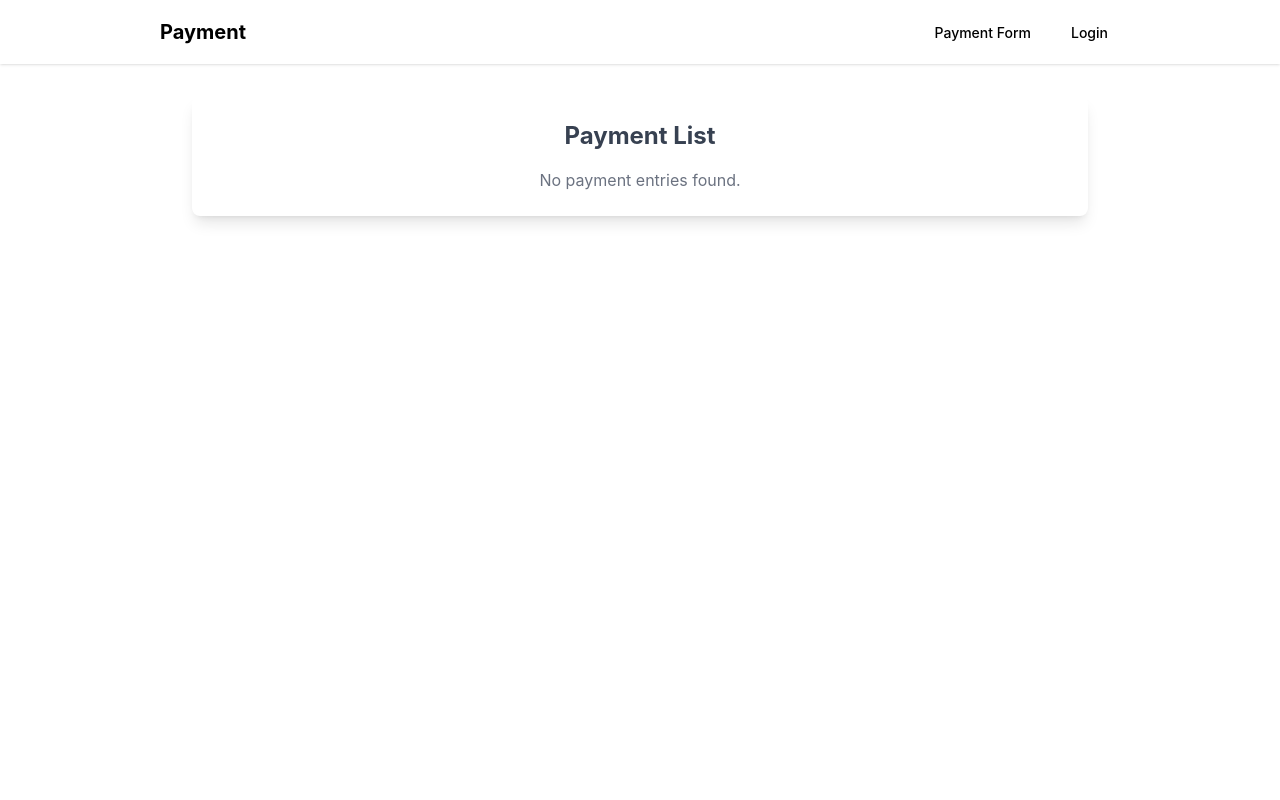
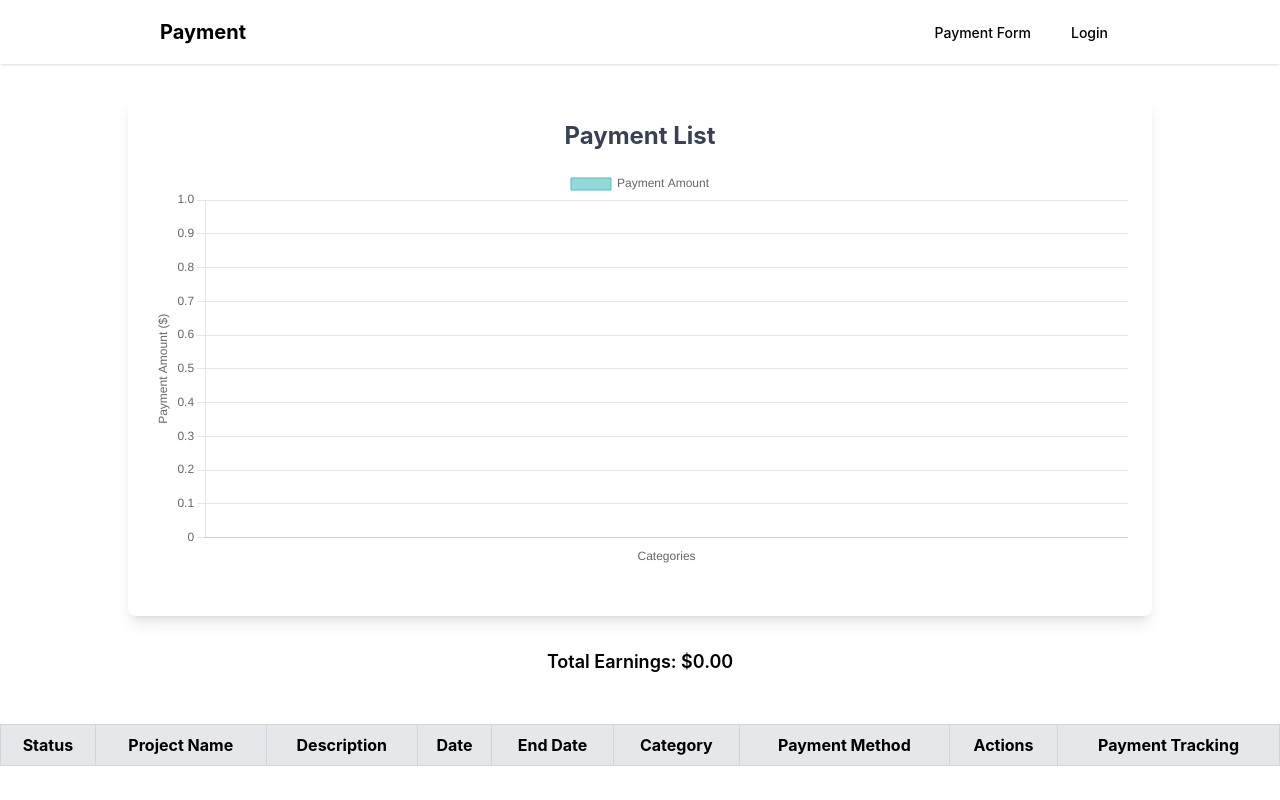
Before and after one commit to Dhameliyachintan/Freelancer_Managemet_Project, a React (Create React App) app: page /paymentList in a window 1280 px wide. Built offline with nearby package versions, Linux system fonts and the light colour scheme.

Commit message:
task management project

```diff
--- a/src/component/EditPaymentForm.js
+++ b/src/component/EditPaymentForm.js
@@ -7,9 +7,11 @@ export default function EditPaymentForm() {
   const [payment, setPayment] = useState(null);
   const [projectName, setProjectName] = useState("");
   const [date, setDate] = useState("");
+  const [endDate, setEndDate] = useState("");
   const [category, setCategory] = useState("");
   const [amount, setAmount] = useState("");
   const [paymentMethod, setPaymentMethod] = useState("");
+  const [description, setDescription] = useState("");
 
   useEffect(() => {
     const storedPayments = JSON.parse(localStorage.getItem("payments")) || [];
@@ -18,9 +20,11 @@ export default function EditPaymentForm() {
       setPayment(currentPayment);
       setProjectName(currentPayment.projectName);
       setDate(currentPayment.date);
+      setEndDate(currentPayment.endDate);
       setCategory(currentPayment.category);
       setAmount(currentPayment.amount);
       setPaymentMethod(currentPayment.paymentMethod);
+      setDescription(currentPayment.description);
     }
   }, [index]);
 
@@ -30,9 +34,11 @@ export default function EditPaymentForm() {
       ...payment,
       projectName,
       date,
+      endDate,
       category,
       amount: parseFloat(amount),
       paymentMethod,
+      description,
     };
 
     const storedPayments = JSON.parse(localStorage.getItem("payments")) || [];
@@ -69,12 +75,24 @@ export default function EditPaymentForm() {
         </div>
         <div className="mb-4">
           <label className="block text-sm font-medium text-gray-700">
-            Date:
+            Start Date:
           </label>
           <input
             type="date"
             value={date}
             onChange={(e) => setDate(e.target.value)}
+            className="mt-1 block w-full p-2 border border-gray-300 rounded-md"
+            required
+          />
+        </div>
+        <div className="mb-4">
+          <label className="block text-sm font-medium text-gray-700">
+            End Date:
+          </label>
+          <input
+            type="date"
+            value={endDate}
+            onChange={(e) => setEndDate(e.target.value)}
             className="mt-1 block w-full p-2 border border-gray-300 rounded-md"
             required
           />
@@ -89,12 +107,11 @@ export default function EditPaymentForm() {
             className="mt-1 block w-full p-2 border border-gray-300 rounded-md"
             required
           >
-            <option value="">Select a category</option>
-            <option value="Food">Food</option>
-            <option value="Bills">Bills</option>
-            <option value="Housing">Housing</option>
-            <option value="Leisure">Leisure</option>
-            <option value="Transport">Transport</option>
+            <option value="">Select a project category</option>
+            <option value="Development">Development</option>
+            <option value="Marketing">Marketing</option>
+            <option value="Design">Design</option>
+            <option value="Research">Research</option>
           </select>
         </div>
         <div className="mb-4">
@@ -127,6 +144,18 @@ export default function EditPaymentForm() {
             <option value="Bank Transfer">Bank Transfer</option>
           </select>
         </div>
+        <div className="mb-4">
+          <label className="block text-sm font-medium text-gray-700">
+            Description:
+          </label>
+          <textarea
+            value={description}
+            onChange={(e) => setDescription(e.target.value)}
+            className="mt-1 block w-full p-2 border border-gray-300 rounded-md"
+            rows="3"
+            placeholder="Add a description..."
+          />
+        </div>
         <button
           type="submit"
           className="bg-blue-500 text-white px-4 py-2 rounded hover:bg-blue-700"
--- a/src/component/PaymentForm.js
+++ b/src/component/PaymentForm.js
@@ -5,6 +5,7 @@ export default function PaymentForm() {
   const navigate = useNavigate();
   const [amount, setAmount] = useState("");
   const [date, setDate] = useState("");
+  const [endDate, setEndDate] = useState("");
   const [paymentMethod, setPaymentMethod] = useState("");
   const [projectName, setProjectName] = useState("");
   const [category, setCategory] = useState("");
@@ -20,7 +21,9 @@ export default function PaymentForm() {
       !date ||
       !paymentMethod ||
       !projectName ||
-      !category
+      !category ||
+      !description ||
+      !endDate
     ) {
       return;
     }
@@ -32,6 +35,7 @@ export default function PaymentForm() {
       projectName,
       category,
       description,
+      endDate,
     };
 
     const existingPayments = JSON.parse(localStorage.getItem("payments")) || [];
@@ -104,6 +108,19 @@ export default function PaymentForm() {
 
         <div className="mb-4">
           <label className="block text-sm font-medium text-gray-700">
+            End Date:
+          </label>
+          <input
+            type="date"
+            value={endDate}
+            onChange={(e) => setEndDate(e.target.value)}
+            className="mt-1 block w-full p-2 border border-gray-300 rounded-md focus:outline-none focus:ring-2 focus:ring-blue-500"
+            required
+          />
+        </div>
+
+        <div className="mb-4">
+          <label className="block text-sm font-medium text-gray-700">
             Category:
           </label>
           <select
@@ -112,12 +129,11 @@ export default function PaymentForm() {
             className="mt-1 block w-full p-2 border border-gray-300 rounded-md focus:outline-none focus:ring-2 focus:ring-blue-500"
             required
           >
-            <option value="">Select a category</option>
-            <option value="Food">Food</option>
-            <option value="Bills">Bills</option>
-            <option value="Housing">Housing</option>
-            <option value="Leisure">Leisure</option>
-            <option value="Transport">Transport</option>
+            <option value="">Select a project category</option>
+            <option value="Development">Development</option>
+            <option value="Marketing">Marketing</option>
+            <option value="Design">Design</option>
+            <option value="Research">Research</option>
           </select>
         </div>
 
--- a/src/component/PaymentList.js
+++ b/src/component/PaymentList.js
@@ -76,29 +76,56 @@ export default function PaymentList() {
   };
 
   return (
-    <div className="max-w-4xl mx-auto my-8 p-6 bg-white rounded-lg shadow-lg">
-      <h1 className="text-2xl font-bold mb-4 text-gray-700">Payment List</h1>
-
-      {payments.length > 0 ? (
-        <>
+    <>
+      <div>
+        <div className="max-w-5xl mx-auto my-8 p-6 bg-white rounded-lg shadow-lg">
+          <h1 className="text-2xl font-bold mb-4 text-gray-700">
+            Payment List
+          </h1>
+          <>
+            <div className="mb-6">
+              <Bar
+                data={chartData}
+                options={{
+                  responsive: true,
+                  maintainAspectRatio: false,
+                  scales: {
+                    x: {
+                      title: {
+                        display: true,
+                        text: "Categories",
+                      },
+                    },
+                    y: {
+                      title: {
+                        display: true,
+                        text: "Payment Amount ($)",
+                      },
+                      beginAtZero: true,
+                    },
+                  },
+                }}
+                style={{ height: "400px", width: "100%" }}
+              />
+            </div>
+          </>
+        </div>
+        <div className="flex flex-col gap-10">
           <h2 className="text-lg font-semibold mb-2">
             Total Earnings: ${totalEarnings.toFixed(2)}
           </h2>
-
-          <div className="mb-6">
-            <Bar data={chartData} />
-          </div>
-
           <table className="min-w-full border-collapse border border-gray-200">
             <thead className="bg-gray-200">
               <tr>
-                <th className="border border-gray-300 p-2 text-left">Status</th>
-                <th className="border border-gray-300 p-2 text-left">Project Name</th>
-                <th className="border border-gray-300 p-2 text-left">Date</th>
-                <th className="border border-gray-300 p-2 text-left">Category</th>
-                <th className="border border-gray-300 p-2 text-left">Payment Method</th>
-                <th className="border border-gray-300 p-2 text-left">Actions</th>
-                <th className="border border-gray-300 p-2 text-left">Payment Tracking</th>
+                <th className="border border-gray-300 p-2">Status</th>
+                <th className="border border-gray-300 p-2">Project Name</th>
+                <th className="border border-gray-300 p-2">Description</th>
+                <th className="border border-gray-300 p-2">Date</th>
+                <th className="border border-gray-300 p-2">End Date</th>{" "}
+                <th className="border border-gray-300 p-2">Category</th>
+                <th className="border border-gray-300 p-2">Payment Method</th>
+                <th className="border border-gray-300 p-2">Actions</th>
+                <th className="border border-gray-300 p-2">Payment Tracking</th>
               </tr>
             </thead>
             <tbody>
@@ -116,10 +143,24 @@ export default function PaymentList() {
                       {payment.completed ? "Active" : "Inactive"}
                     </button>
                   </td>
-                  <td className="border border-gray-300 p-2">{payment.projectName}</td>
-                  <td className="border border-gray-300 p-2">{new Date(payment.date).toLocaleDateString()}</td>
-                  <td className="border border-gray-300 p-2">{payment.category}</td>
-                  <td className="border border-gray-300 p-2">{payment.paymentMethod}</td>
+                  <td className="border border-gray-300 p-2">
+                    {payment.projectName}
+                  </td>
+                  <td className="border border-gray-300 p-2">
+                    {payment.description}
+                  </td>
+                  <td className="border border-gray-300 p-2">
+                    {new Date(payment.date).toLocaleDateString()}
+                  </td>
+                  <td className="border border-gray-300 p-2">
+                    {new Date(payment.endDate).toLocaleDateString()}
+                  </td>{" "}
+                  <td className="border border-gray-300 p-2">
+                    {payment.category}
+                  </td>
+                  <td className="border border-gray-300 p-2">
+                    {payment.paymentMethod}
+                  </td>
                   <td className="border border-gray-300 p-2">
                     <button
                       onClick={() => handleEdit(index)}
@@ -146,10 +187,8 @@ export default function PaymentList() {
               ))}
             </tbody>
           </table>
-        </>
-      ) : (
-        <p className="text-gray-500">No payment entries found.</p>
-      )}
-    </div>
+        </div>
+      </div>
+    </>
   );
 }
--- a/src/component/PaymentTracking.js
+++ b/src/component/PaymentTracking.js
@@ -9,6 +9,14 @@ export default function PaymentTracking() {
       setPayment(storedPayment);
     }
   }, []);
+
+  const togglePaymentStatus = () => {
+    if (payment) {
+      const updatedPayment = { ...payment, completed: !payment.completed };
+      localStorage.setItem("selectedPayment", JSON.stringify(updatedPayment));
+      setPayment(updatedPayment);
+    }
+  };
 
   if (!payment) {
     return <p>No payment data available.</p>;
@@ -40,10 +48,19 @@ export default function PaymentTracking() {
           </tr>
           <tr className="hover:bg-gray-100">
             <td className="border border-gray-300 p-2">Status</td>
-            <td className="border border-gray-300 p-2">{payment.completed ? "Active" : "Inactive"}</td>
+            <td className="border border-gray-300 p-2">{payment.completed ? "Paid" : "Unpaid"}</td>
           </tr>
         </tbody>
       </table>
+
+      <div className="mt-4">
+        <button
+          onClick={togglePaymentStatus}
+          className={`px-4 py-2 rounded ${payment.completed ? "bg-red-500 hover:bg-red-700" : "bg-green-500 hover:bg-green-700"} text-white`}
+        >
+          Mark as {payment.completed ? "Unpaid" : "Paid"}
+        </button>
+      </div>
     </div>
   );
 }
```
